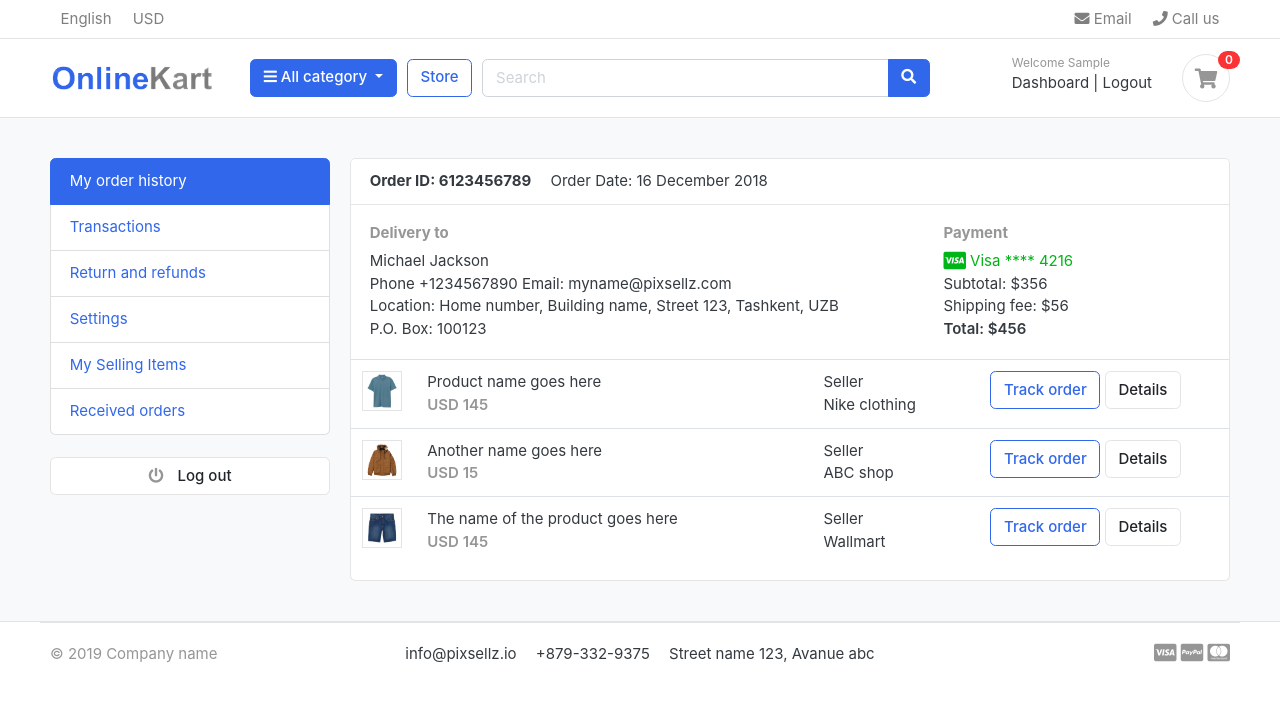
After one commit to pulkitkhandelwal29/OnlineCart-Ecommerce-Website, a Django app: page /accounts/ in a window 1280 px wide. The commit adds this page. Shown: the top 702 px of the page. Run offline with Django 3.2, Linux system fonts and the light colour scheme; the visitor is signed in with stand-in values (Sample User, id 1); data that the repository does not hold is empty; some libraries are stand-ins or nearby versions; some web fonts are replaced.

Commit message:
User account activation, Dashboard Template added

```diff
--- /dev/null
+++ b/accounts/templates/accounts/dashboard.html
@@ -0,0 +1,105 @@
+{% extends 'base.html' %}
+
+{% block content %}
+
+
+
+<!-- ========================= SECTION CONTENT ========================= -->
+<section class="section-conten padding-y bg">
+
+{% include 'alerts.html' %}
+<div class="container">
+	<div class="row">
+	<aside class="col-md-3">
+		<!--   SIDEBAR   -->
+		<ul class="list-group">
+			<a class="list-group-item active" href="#"> My order history </a>
+			<a class="list-group-item" href="#"> Transactions </a>
+			<a class="list-group-item" href="#"> Return and refunds </a>
+			<a class="list-group-item" href="#">Settings </a>
+			<a class="list-group-item" href="#"> My Selling Items </a>
+			<a class="list-group-item" href="#"> Received orders </a>
+		</ul>
+		<br>
+		<a class="btn btn-light btn-block" href="{% url 'logout' %}"> <i class="fa fa-power-off"></i> <span class="text">Log out</span> </a>
+		<!--   SIDEBAR .//END   -->
+	</aside>
+	<main class="col-md-9">
+		<article class="card">
+		<header class="card-header">
+			<strong class="d-inline-block mr-3">Order ID: 6123456789</strong>
+			<span>Order Date: 16 December 2018</span>
+		</header>
+		<div class="card-body">
+			<div class="row">
+				<div class="col-md-8">
+					<h6 class="text-muted">Delivery to</h6>
+					<p>Michael Jackson <br>
+					Phone +1234567890 Email: myname@pixsellz.com <br>
+			    	Location: Home number, Building name, Street 123,  Tashkent, UZB <br>
+			    	P.O. Box: 100123
+			 		</p>
+				</div>
+				<div class="col-md-4">
+					<h6 class="text-muted">Payment</h6>
+					<span class="text-success">
+						<i class="fab fa-lg fa-cc-visa"></i>
+					    Visa  **** 4216
+					</span>
+					<p>Subtotal: $356 <br>
+					 Shipping fee:  $56 <br>
+					 <span class="b">Total:  $456 </span>
+					</p>
+				</div>
+			</div> <!-- row.// -->
+		</div> <!-- card-body .// -->
+		<div class="table-responsive">
+		<table class="table table-hover">
+			<tr>
+				<td width="65">
+					<img src="../images/items/1.jpg" class="img-xs border">
+				</td>
+				<td>
+					<p class="title mb-0">Product name goes here </p>
+					<var class="price text-muted">USD 145</var>
+				</td>
+				<td> Seller <br> Nike clothing </td>
+				<td width="250"> <a href="#" class="btn btn-outline-primary">Track order</a> <a href="#" class="btn btn-light"> Details </a> </td>
+			</tr>
+			<tr>
+				<td>
+					<img src="../images/items/2.jpg" class="img-xs border">
+				</td>
+				<td>
+					<p class="title mb-0">Another name goes here </p>
+					<var class="price text-muted">USD 15</var>
+				</td>
+				<td> Seller <br> ABC shop </td>
+				<td> <a href="#" class="btn btn-outline-primary">Track order</a> <a href="#" class="btn btn-light"> Details </a> </td>
+			</tr>
+			<tr>
+				<td>
+					<img src="../images/items/3.jpg" class="img-xs border">
+				</td>
+				<td>
+					<p class="title mb-0">The name of the product  goes here </p>
+					<var class="price text-muted">USD 145</var>
+				</td>
+				<td> Seller <br> Wallmart </td>
+				<td> <a href="#" class="btn btn-outline-primary">Track order</a> <a href="#" class="btn btn-light"> Details </a> </td>
+			</tr>
+		</table>
+		</div> <!-- table-responsive .end// -->
+		</article> <!-- order-group.// -->
+	</main>
+</div> <!-- row.// -->
+</div>
+
+
+</section>
+<!-- ========================= SECTION CONTENT END// ========================= -->
+
+
+
+
+{% endblock %}
--- a/accounts/urls.py
+++ b/accounts/urls.py
@@ -6,5 +6,7 @@ urlpatterns = [
     path('register/',views.register,name='register'),
     path('login/',views.login,name='login'),
     path('logout/',views.logout,name='logout'),
-
+    path('dashboard/',views.dashboard,name='dashboard'),
+    path('',views.dashboard,name='dashboard'), #if someone just writes 'accounts', dashboard should be shown
+    path('activate/<uidb64>/<token>',views.activate,name='activate'), #activation query
 ]
--- a/accounts/views.py
+++ b/accounts/views.py
@@ -10,6 +10,15 @@ from django.contrib import auth
 
 from django.contrib.auth.decorators import login_required
 
+#verification Email
+from django.contrib.sites.shortcuts import get_current_site
+from django.template.loader import render_to_string
+from django.utils.http import urlsafe_base64_encode,urlsafe_base64_decode
+from django.utils.encoding import force_bytes
+from django.contrib.auth.tokens import default_token_generator
+from django.core.mail import EmailMessage
+
+from django.http import HttpResponse
 # Create your views here.
 
 def register(request):
@@ -32,9 +41,23 @@ def register(request):
             #we are not giving phone number as to create user we do not require it (according to models.py create_user function)
             )
             user.phone_number = phone_number
-            user.save()
-            messages.success(request,'Registration successful') #if everything is successful, show this message
-            return redirect('register')
+            # user.save()
+
+            #USER Activation
+            current_site = get_current_site(request)
+            mail_subject = "Please activate your account"
+            message = render_to_string('accounts/account_verification_email.html',{ #Write email body in HTML
+                'user':user,
+                'domain':current_site,
+                'uid':urlsafe_base64_encode(force_bytes(user.pk)), #encoding the user uid (later we will decode)
+                'token':default_token_generator.make_token(user), #creates token
+                })
+            to_email = email
+            send_email = EmailMessage(mail_subject,message,to=[to_email])
+            send_email.send() #send email
+
+            # messages.success(request,'Registration successful') #if everything is successful, show this message
+            return redirect('/accounts/login/?command=verification&email='+email)
 
     else:
         form = RegistrationForm() #calling the class from forms.py file
@@ -53,8 +76,8 @@ def login(request):
 
         if user is not None:
             auth.login(request,user) #If user exists, login with this user
-            # messages.success(request,"You are now logged in.") (We will be doing this is dashboard)
-            return redirect('home')
+            messages.success(request,"You are now logged in.") #(We will be doing this is dashboard)
+            return redirect('dashboard')
         else:
             messages.error(request,'Invalid login credentials')
             return redirect('login')
@@ -67,3 +90,31 @@ def logout(request):
     auth.logout(request)
     messages.success(request,"You are logged out.")
     return redirect('login')
+
+
+
+
+
+def activate(request,uidb64,token):
+    try:
+        uid = urlsafe_base64_decode(uidb64).decode()
+        user = Account._default_manager.get(pk=uid)
+
+    except(TypeError,ValueError,OverflowError,Account.DoesNotExist):
+        user = None
+
+    if user is not None and default_token_generator.check_token(user,token):
+        user.is_active = True
+        user.save()
+        messages.success(request,'Congratulations! Your account is activated.')
+        return redirect('login')
+
+    else:
+        messages.error(request,'Invalid activation link')
+        return redirect('register')
+
+
+
+@login_required(login_url = 'login')
+def dashboard(request):
+    return render(request,'accounts/dashboard.html')
--- a/onlinecart/static/js/script.js
+++ b/onlinecart/static/js/script.js
@@ -61,4 +61,4 @@ $(document).ready(function() {
 //message alerts
 setTimeout(function(){
   $('#message').fadeOut('slow') //accessing HTML div id 'message' (alerts.html)
-},3000)
+},5000)
--- a/onlinecart/templates/base.html
+++ b/onlinecart/templates/base.html
@@ -118,7 +118,7 @@ $(document).ready(function() {
           <div class="widget-header">
             <small class="title text-muted">Welcome {{user.first_name }}</small>
             <div>
-              <a href="#">Dashboard</a> <span class="dark-transp"> | </span>
+              <a href="{% url 'dashboard' %}">Dashboard</a> <span class="dark-transp"> | </span>
               <a href="{% url 'logout' %}"> Logout</a>
             </div>
           </div>
```
Also changed, not shown: accounts/templates/accounts/account_verification_email.html (added, +10 -0 lines), accounts/templates/accounts/login.html (+13 -1 lines), onlinecart/settings.py (+8 -0 lines).
